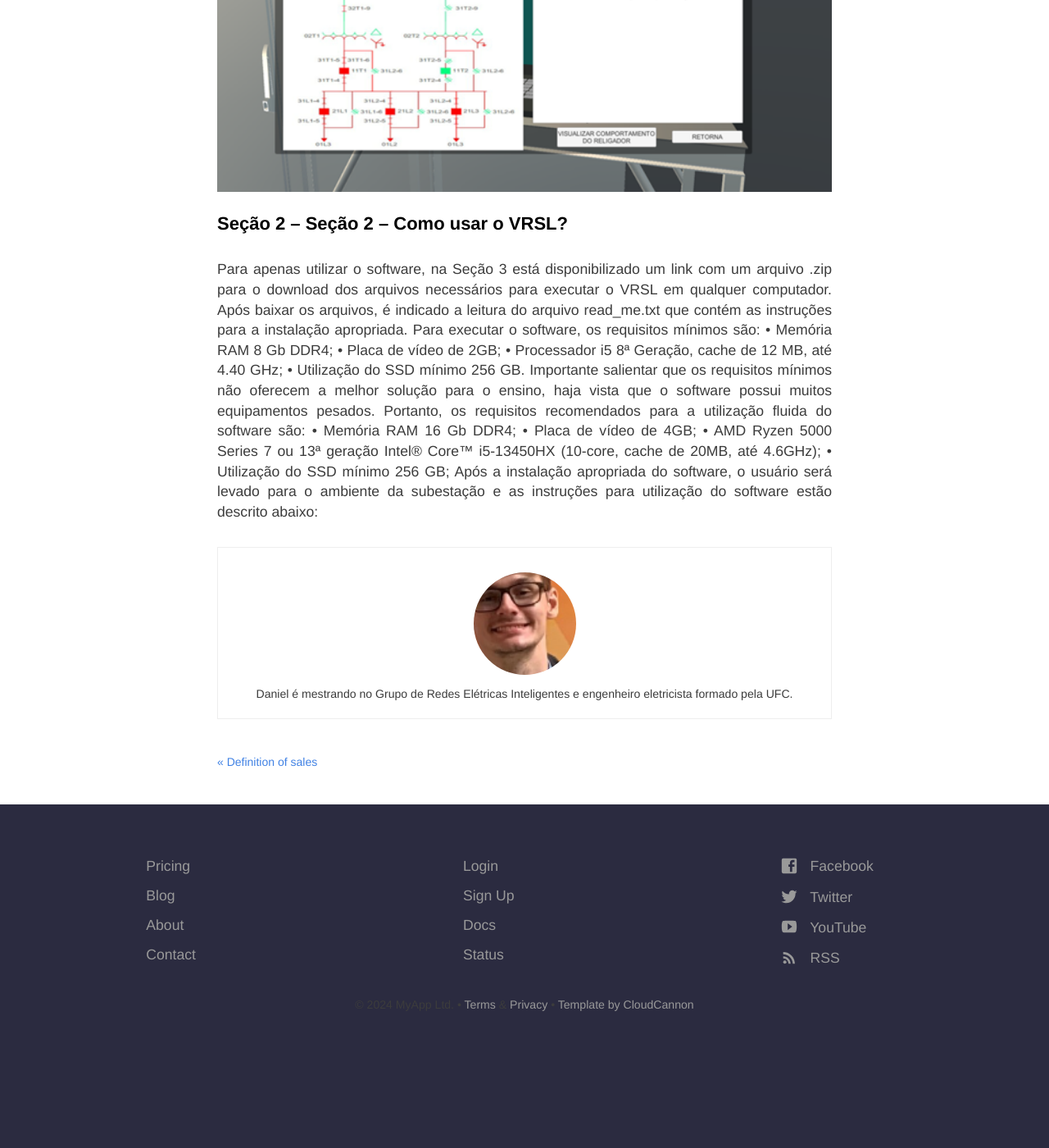
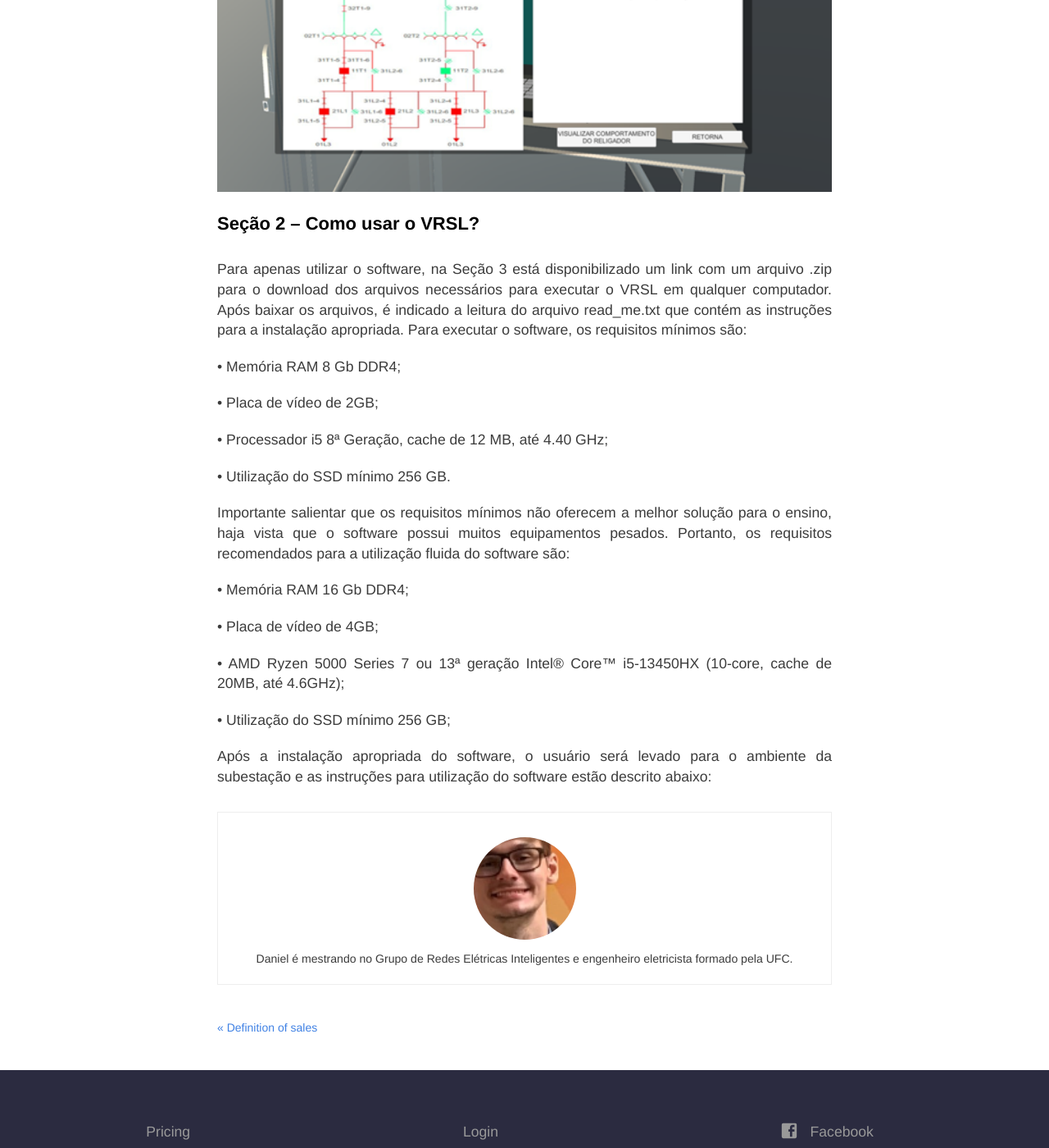
Before and after one commit to Gabriell89222/Gabriell89222.github.io, a Jekyll site: the page built from _posts/2024-04-03-virtual-reality-substation-laboratory.md, in a window 1280 px wide and 1400 px high, scrolled down 3387 px. Shown: the whole window at 82% size. Built offline with Jekyll 4.4.1, drawn with Linux system fonts in a browser that asks for light colours; before the commit the page ends 4672 px from its top, so only the background shows below that.

Commit message:
Atualização projeto Daniel v-1.9

```diff
--- a/_posts/2024-04-03-virtual-reality-substation-laboratory.md
+++ b/_posts/2024-04-03-virtual-reality-substation-laboratory.md
@@ -27,16 +27,26 @@ O ambiente da Casa de Comando possui os quadros de proteção e automação com
 ![Foto-5](/images/foto-5.jpg)
 ![Foto-6](/images/foto-6.png)
 
-## Seção 2 – Seção 2 – Como usar o VRSL?
+## Seção 2 – Como usar o VRSL?
 
 Para apenas utilizar o software, na Seção 3 está disponibilizado um link com um arquivo .zip para o download dos arquivos necessários para executar o VRSL em qualquer computador. Após baixar os arquivos, é indicado a leitura do arquivo read_me.txt que contém as instruções para a instalação apropriada. Para executar o software, os requisitos mínimos são:
+
 •	Memória RAM 8 Gb DDR4;
+
 •	Placa de vídeo de 2GB;
+
 •	Processador i5 8ª Geração, cache de 12 MB, até 4.40 GHz;
+
 •	Utilização do SSD mínimo 256 GB.
+
 Importante salientar que os requisitos mínimos não oferecem a melhor solução para o ensino, haja vista que o software possui muitos equipamentos pesados. Portanto, os requisitos recomendados para a utilização fluida do software são:
+
 •	Memória RAM 16 Gb DDR4;
+
 •	Placa de vídeo de 4GB;
+
 •	AMD Ryzen 5000 Series 7 ou 13ª geração Intel® Core™ i5-13450HX (10-core, cache de 20MB, até 4.6GHz);
+
 •	Utilização do SSD mínimo 256 GB;
+
 Após a instalação apropriada do software, o usuário será levado para o ambiente da subestação e as instruções para utilização do software estão descrito abaixo:
```
